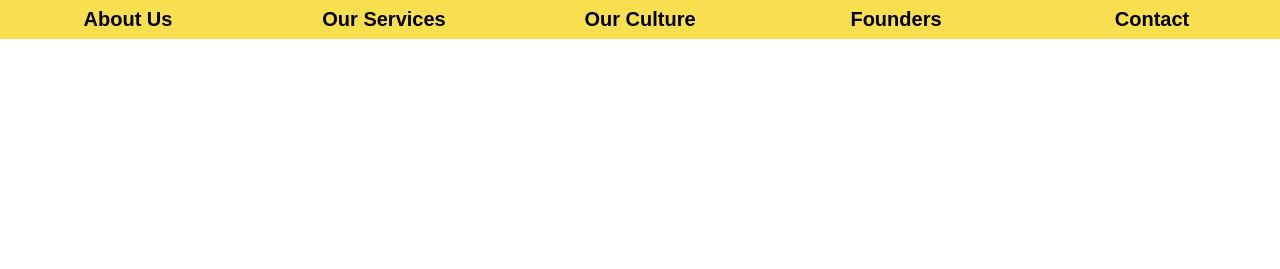
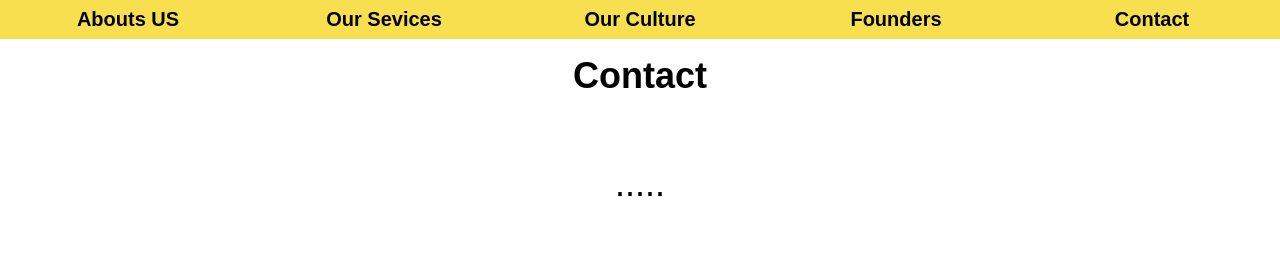
Before and after one commit to jbohorque13/zirop, a Gatsby site: page /contact in a window 1280 px wide. Built offline with nearby package versions, Linux system fonts and the light colour scheme; Gatsby itself is replaced by a stand-in of ours.

Commit message:
instaled plugin remark

```diff
--- a/gatsby-config.js
+++ b/gatsby-config.js
@@ -2,7 +2,7 @@ module.exports = {
   siteMetadata: {
     siteUrl: "https://www.zirop.xyz",
     title: "zirop",
-    decription: "Web de agencia de desarrollo de web."
+    description: "Web de agencia de desarrollo de web."
   },
   plugins: [
     "gatsby-plugin-styled-components",
@@ -24,5 +24,18 @@ module.exports = {
       },
       __key: "images",
     },
+    {
+      resolve: "gatsby-source-filesystem",
+      options: {
+        name: `content`,
+        path: `${__dirname}/src/content`,
+      },
+    },
+    {
+      resolve: "gatsby-transformer-remark",
+      options: {
+        plugins: [`gatsby-remark-reading-time`],
+      },
+    }
   ],
 };
--- a/package.json
+++ b/package.json
@@ -21,7 +21,9 @@
     "gatsby-plugin-manifest": "^3.12.0",
     "gatsby-plugin-sharp": "^3.12.0",
     "gatsby-plugin-styled-components": "^4.12.0",
+    "gatsby-remark-reading-time": "^1.1.0",
     "gatsby-source-filesystem": "^3.12.0",
+    "gatsby-transformer-remark": "^4.10.0",
     "gatsby-transformer-sharp": "^3.12.0",
     "react": "^17.0.1",
     "react-dom": "^17.0.1",
--- a/src/components/HeaderMenu.js
+++ b/src/components/HeaderMenu.js
@@ -10,10 +10,10 @@ const HeaderMenu = (props) => {
     if (value) {
         return (
             <List {...listStyles}>
-                {Object.keys(pages).map((element, key) => (
-                    <ItemList {...itemListStyles} key={`${pages[element]}${key}`}>
-                        <Link to={`/${element}`} style={linkStyles}>
-                            { pages[element] }
+                {pages.map((element) => (
+                    <ItemList {...itemListStyles} key={`${element.id}`}>
+                        <Link to={`/${element.page}`} style={linkStyles}>
+                            { element.name }
                         </Link>
                     </ItemList>
                 ))}
--- a/src/components/Layout.js
+++ b/src/components/Layout.js
@@ -1,8 +1,10 @@
 import React, { useEffect, useState } from 'react';
+import PropTypes from 'prop-types';
 import Context from 'components/Context';
 import HeaderMenu from 'components/HeaderMenu';
 import { GlobalStyle } from "styles/index";
-import { userMetaDataQuery } from 'components/hooks/userMetaDataQuery';
+import { useMetaDataQuery } from 'components/hooks/useMetaDataQuery';
+import { useConfig } from 'components/hooks/useConfig';
 // styles
 
 const pages = {
@@ -16,15 +18,12 @@ const pages = {
 const Layout = ({ children }) => {
     const [pageYScroll, setPageYScroll] = useState(0);
     const [showMenu, setShowMenu] = useState(true);
-    if(showMenu) {
-      const data = userMetaDataQuery();
-      console.log(" ",  data);
-    }
+    const data = useMetaDataQuery();
+    const menu = useConfig();
 
     useEffect(() => {
       const handleScroll = () => {
         const { pageYOffset } = window;
-        console.log(pageYOffset, pageYScroll);
         if (pageYOffset > pageYScroll) {
           setShowMenu(false)
         } else {
@@ -38,13 +37,15 @@ const Layout = ({ children }) => {
     return (
         <Context.Provider value={showMenu}>
           <GlobalStyle theme="purple" />
-          <HeaderMenu pages={pages} />
+          <HeaderMenu pages={menu} />
 
           {children}
         </Context.Provider>
     )
 }
 
-
+Layout.propTypes = {
+  children: PropTypes.node.isRequired,
+}
 
 export default Layout;
--- /dev/null
+++ b/src/components/hooks/useConfig.js
@@ -0,0 +1,18 @@
+import { useStaticQuery, graphql } from 'gatsby';
+
+export const useConfig = () => {
+    const data = useStaticQuery(graphql`
+        query Config {
+            markdownRemark {
+                frontmatter {
+                    menu {
+                        id
+                        name
+                        page
+                    }
+                }
+            }
+        }
+    `);
+    return data.markdownRemark.frontmatter.menu;
+}
--- a/src/components/hooks/userMetaDataQuery.js
+++ b/src/components/hooks/useMetaDataQuery.js
@@ -1,6 +1,6 @@
 import { useStaticQuery, graphql } from 'gatsby';
 
-export const userMetaDataQuery = () => {
+export const useMetaDataQuery = () => {
     const data = useStaticQuery(graphql`
         query MetaDataQuery {
             site {
--- a/src/components/styles.js
+++ b/src/components/styles.js
@@ -30,6 +30,7 @@ export const sectionStyles = {
     color: '#000',
     fontSize: '36px',
     flexDirection: 'column',
+    paddingVertical: '25px',
 }
 
 export const titleStyles = {
--- /dev/null
+++ b/src/content/siteconfig.md
@@ -0,0 +1,19 @@
+---
+type: 'config'
+menu:
+    -   id: 'menu-item-1'
+        name: 'Abouts US'
+        page: 'abouts-us'
+    -   id: 'menu-item-2'
+        name: 'Our Sevices'
+        page: 'our-services'
+    -   id: 'menu-item-3'
+        name: 'Our Culture'
+        page: 'our-culture'
+    -   id: 'menu-item-4'
+        name: 'Founders'
+        page: 'founders'
+    -   id: 'menu-item-5'
+        name: 'Contact'
+        page: 'contact'
+---
--- a/src/pages/contact/index.js
+++ b/src/pages/contact/index.js
@@ -2,22 +2,23 @@ import * as React from 'react';
 
 import Layout from 'components/Layout';
 // imports common components
-import HeaderMenu from 'components/HeaderMenu';
-const pages = {
-    'abouts-us': 'About Us',
-    'our-services': 'Our Services',
-    'our-culture': 'Our Culture',
-    'founders': 'Founders',
-    'contact': 'Contact',
-}
+
+import { Text, Title } from 'components/styled';
+
+import SectionUI from 'components/Section';
+import { sectionStyles } from 'components/styles';
 
 const Index4 = ({ props }) => {
     return (
         <Layout>
-          <HeaderMenu
-            {...props}
-            pages={pages}
-          />
+          <SectionUI style={{ ...sectionStyles, paddingHorizontal: '25px' }}>
+            <Title {...sectionStyles }>
+               Contact
+            </Title>
+            <Text { ...sectionStyles }>
+              .....
+            </Text>
+          </SectionUI>
         </Layout>
       )
 }
```
Also changed, not shown: src/pages/founders/index.js (+15 -13 lines), 1 other file.
